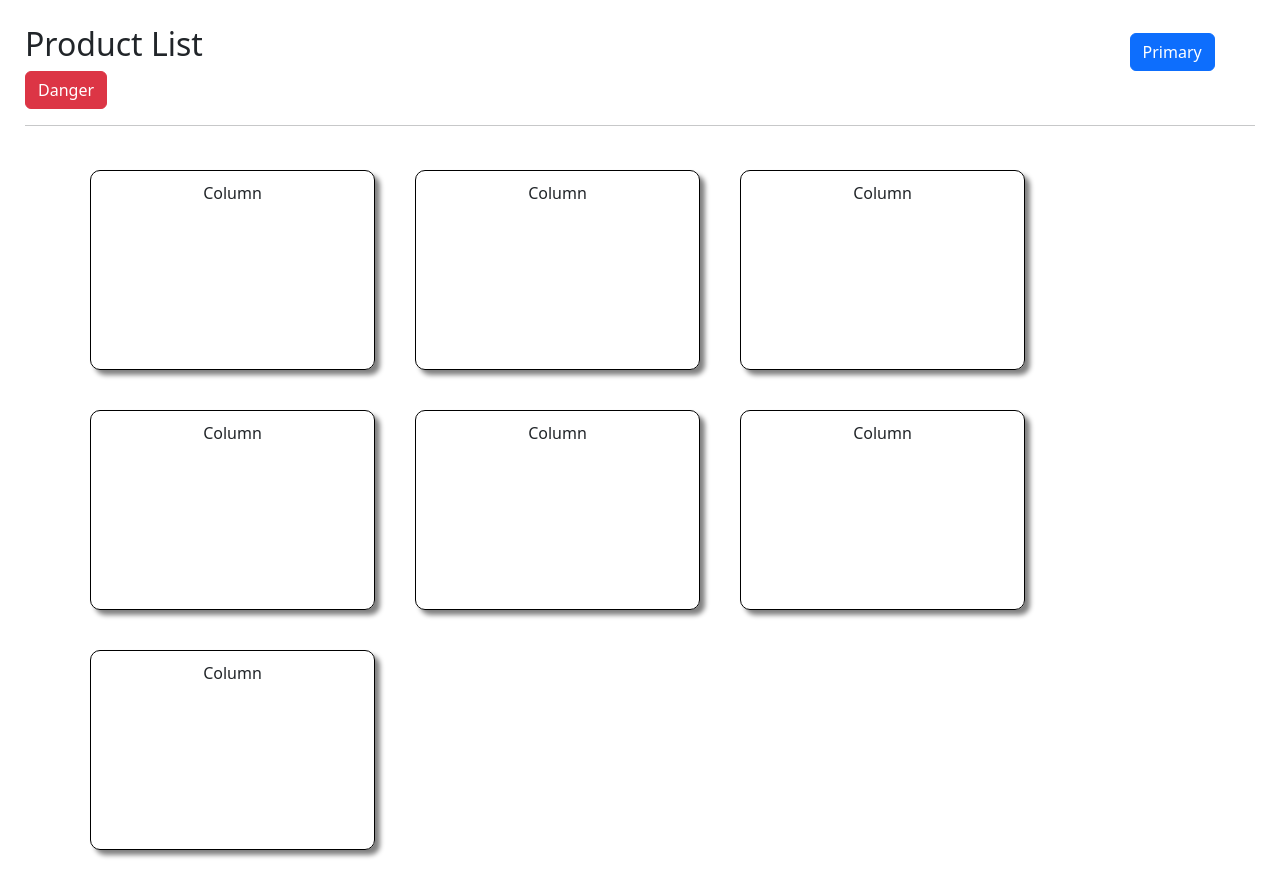
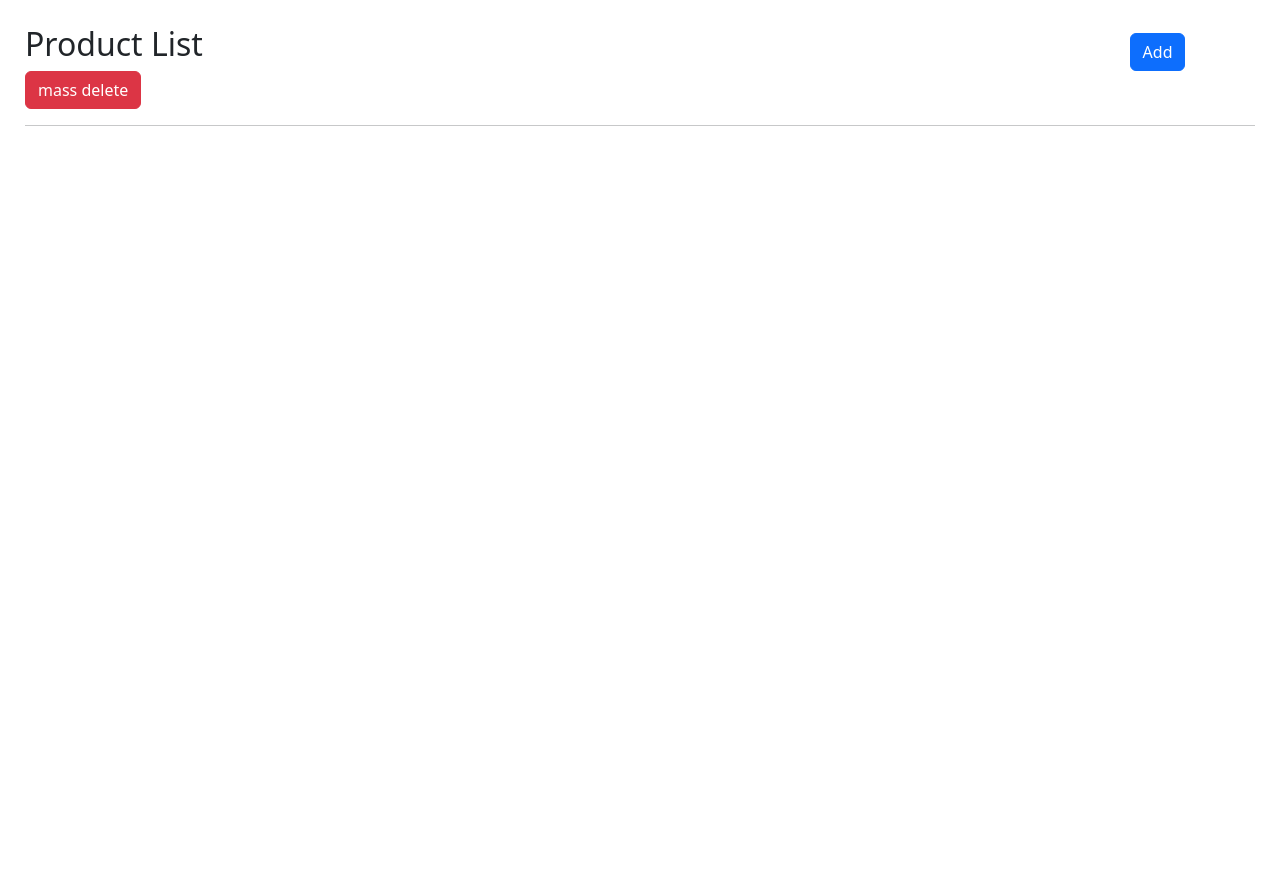
Before and after one commit to akram209/Scandiweb-test, a PHP site: template api/View/ProductList.php in a window 1280 px wide. After the commit the page ends 126 px from the top, so only its background shows below. Run offline with PHP 8.4, Linux system fonts and the light colour scheme; the template is opened without the code that fills it, so the values that code supplies are empty.

Commit message:
fetch data is completed

```diff
--- a/api/View/ProductList.php
+++ b/api/View/ProductList.php
@@ -12,8 +12,8 @@
 <body>
     <div id="product-head">
         <h2>Product List</h2>
-        <button type="button" class="btn btn-primary">Primary</button>
-        <button type="button" class="btn btn-danger">Danger</button>
+        <button type="button" class="btn btn-primary">Add</button>
+        <button type="button" class="btn btn-danger">mass delete</button>
         <hr>
 
 
@@ -21,13 +21,7 @@
 
     <div class="container text-center">
         <div class="row row-cols-4">
-            <div class="col">Column</div>
-            <div class="col">Column</div>
-            <div class="col">Column</div>
-            <div class="col">Column</div>
-            <div class="col">Column</div>
-            <div class="col">Column</div>
-            <div class="col">Column</div>
+
 
         </div>
     </div>
--- a/api/public/css/list.css
+++ b/api/public/css/list.css
@@ -33,3 +33,15 @@ h2{
     box-shadow: 5px 5px 5px rgb(255, 253, 253);
     padding: 15px;
 }
+li{
+    list-style: none;
+   border: 1px solid white;
+
+}
+input[type="checkbox"]{
+    position: relative;
+    float: left;
+    left: 10px;
+    top: 10px;
+    cursor: pointer;
+}
```
Also changed, not shown: api/public/js/app.js.
